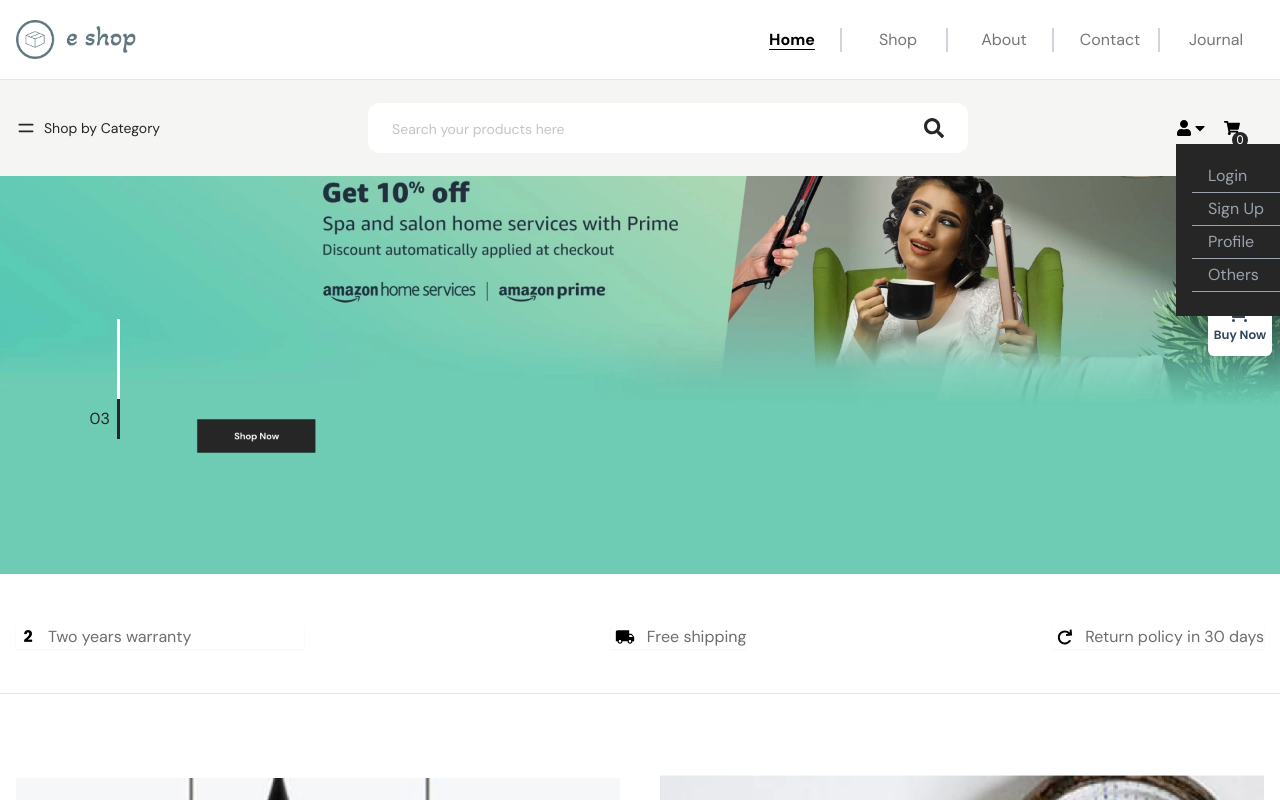
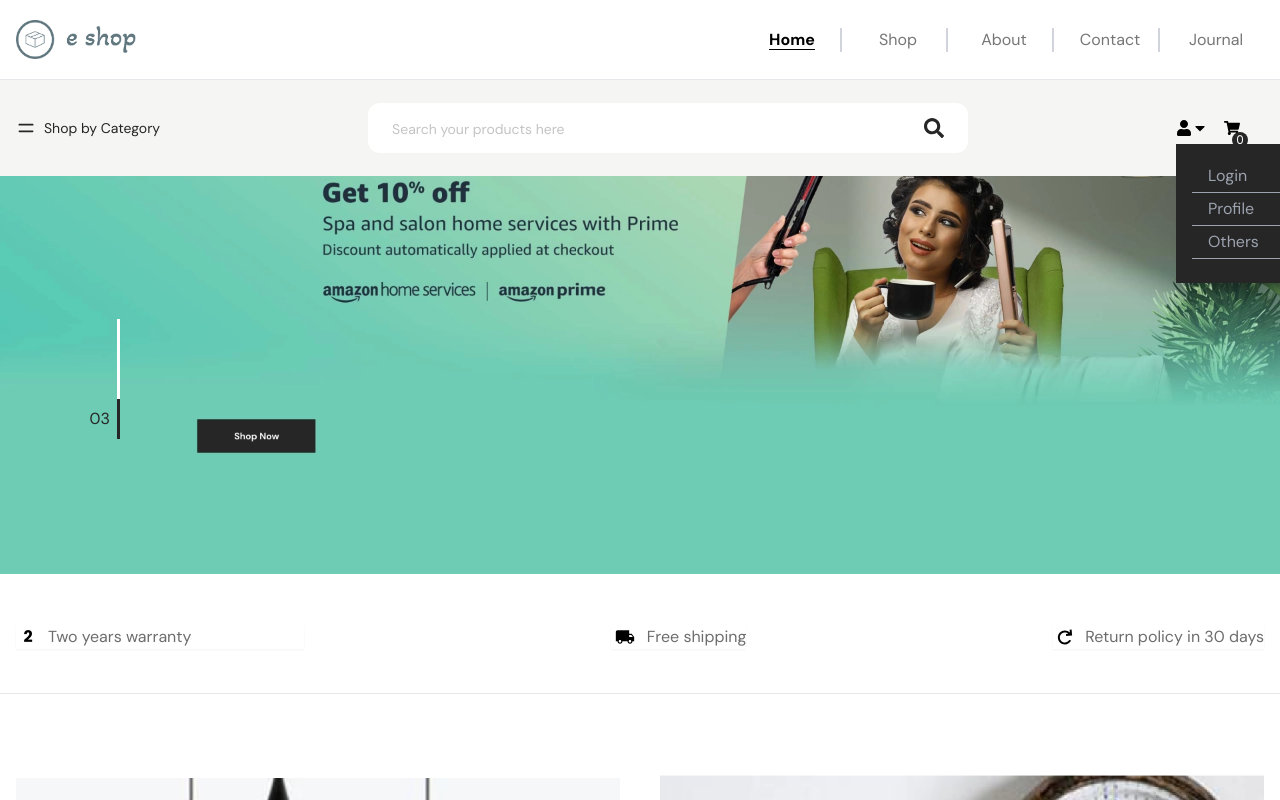
Before and after one commit to dakshraheja03/E-Commerce, a React (Create React App) app: page / in a window 1280 px wide. Both pictures are taken after a click on the element 1191 px from the left and 128 px from the top of the page. Shown: the top 800 px of the page. Built offline with nearby package versions, Linux system fonts and the light colour scheme.

Commit message:
fixed some bugs

```diff
--- a/src/components/SpecialCase/SpecialCase.js
+++ b/src/components/SpecialCase/SpecialCase.js
@@ -8,16 +8,6 @@
   const products = useSelector((state) => state.orebiReducer.products);
   return (
     <div className="fixed top-52 right-2 z-20 hidden md:flex flex-col gap-2">
-      <Link to="/signin">
-        <div className="bg-white w-16 h-[70px] rounded-md flex flex-col gap-1 text-[#33475b] justify-center items-center shadow-testShadow overflow-x-hidden group cursor-pointer">
-          <div className="flex justify-center items-center">
-            <MdSwitchAccount className="text-2xl -translate-x-12 group-hover:translate-x-3 transition-transform duration-200" />
-
-            <MdSwitchAccount className="text-2xl -translate-x-3 group-hover:translate-x-12 transition-transform duration-200" />
-          </div>
-          <p className="text-xs font-semibold font-titleFont">Profile</p>
-        </div>
-      </Link>
       <Link to="/cart">
         <div className="bg-white w-16 h-[70px] rounded-md flex flex-col gap-1 text-[#33475b] justify-center items-center shadow-testShadow overflow-x-hidden group cursor-pointer relative">
           <div className="flex justify-center items-center">
--- a/src/components/home/Header/HeaderBottom.js
+++ b/src/components/home/Header/HeaderBottom.js
@@ -10,6 +10,7 @@
 const HeaderBottom = () => {
   const products = useSelector((state) => state.orebiReducer.products);
   const [show, setShow] = useState(false);
+  const [login,setLogin]=useState(false);
   const [showUser, setShowUser] = useState(false);
   const navigate = useNavigate();
   const ref = useRef();
@@ -22,6 +23,15 @@
       }
     });
   }, [show, ref]);
+  const [token, setToken] = useState(localStorage.getItem('token'));
+  useEffect(() => {
+    // Check if the token exists in localStorage
+    const storedToken = localStorage.getItem('token');
+    if (storedToken) {
+      // Update the state with the token
+      setToken(storedToken);
+    }
+  }, []);
 
   const [searchQuery, setSearchQuery] = useState("");
   const [filteredProducts, setFilteredProducts] = useState([]);
@@ -37,6 +47,9 @@
     );
     setFilteredProducts(filtered);
   }, [searchQuery]);
+  const handle=()=>{
+    localStorage.setItem('token',null)
+  }
 
   return (
     <div className="w-full bg-[#F5F5F3] relative">
@@ -143,13 +156,8 @@
                 className="absolute top-6 left-0 z-50 bg-primeColor w-44 text-[#767676] h-auto p-4 pb-6"
               >
                 <Link to="/signin">
-                  <li className="text-gray-400 px-4 py-1 border-b-[1px] border-b-gray-400 hover:border-b-white hover:text-white duration-300 cursor-pointer">
-                    Login
-                  </li>
-                </Link>
-                <Link onClick={() => setShowUser(false)} to="/signup">
-                  <li className="text-gray-400 px-4 py-1 border-b-[1px] border-b-gray-400 hover:border-b-white hover:text-white duration-300 cursor-pointer">
-                    Sign Up
+                  <li className="text-gray-400 px-4 py-1 border-b-[1px] border-b-gray-400 hover:border-b-white hover:text-white duration-300 cursor-pointer" onClick={handle}>
+                    {token!==null?(<p>Logout</p>):(<p>Login</p>)}
                   </li>
                 </Link>
                 <li className="text-gray-400 px-4 py-1 border-b-[1px] border-b-gray-400 hover:border-b-white hover:text-white duration-300 cursor-pointer">
--- a/src/pages/Account/SignIn.js
+++ b/src/pages/Account/SignIn.js
@@ -46,8 +46,13 @@
         });
         const data = await response.json();
         console.log(data)
-        router('/')
-        localStorage.setItem('token',data.token)
+        if(response.status==200){
+          router('/')
+          localStorage.setItem('token',data.token)
+        }
+        else{
+          setErrPassword("Enter Valid Credentials");
+        }
       } catch (error) {
         console.log(error.message);
       }
@@ -111,7 +116,7 @@
                   <input
                     onChange={handlePassword}
                     value={password}
-                    className="w-full h-8 mb-5 placeholder:text-sm placeholder:tracking-wide px-4 text-base font-medium placeholder:font-normal rounded-md border-[1px] border-gray-400 outline-none"
+                    className="w-full h-8 mb-1 placeholder:text-sm placeholder:tracking-wide px-4 text-base font-medium placeholder:font-normal rounded-md border-[1px] border-gray-400 outline-none"
                     type="password"
                     placeholder="Enter your password"
                   />
```
